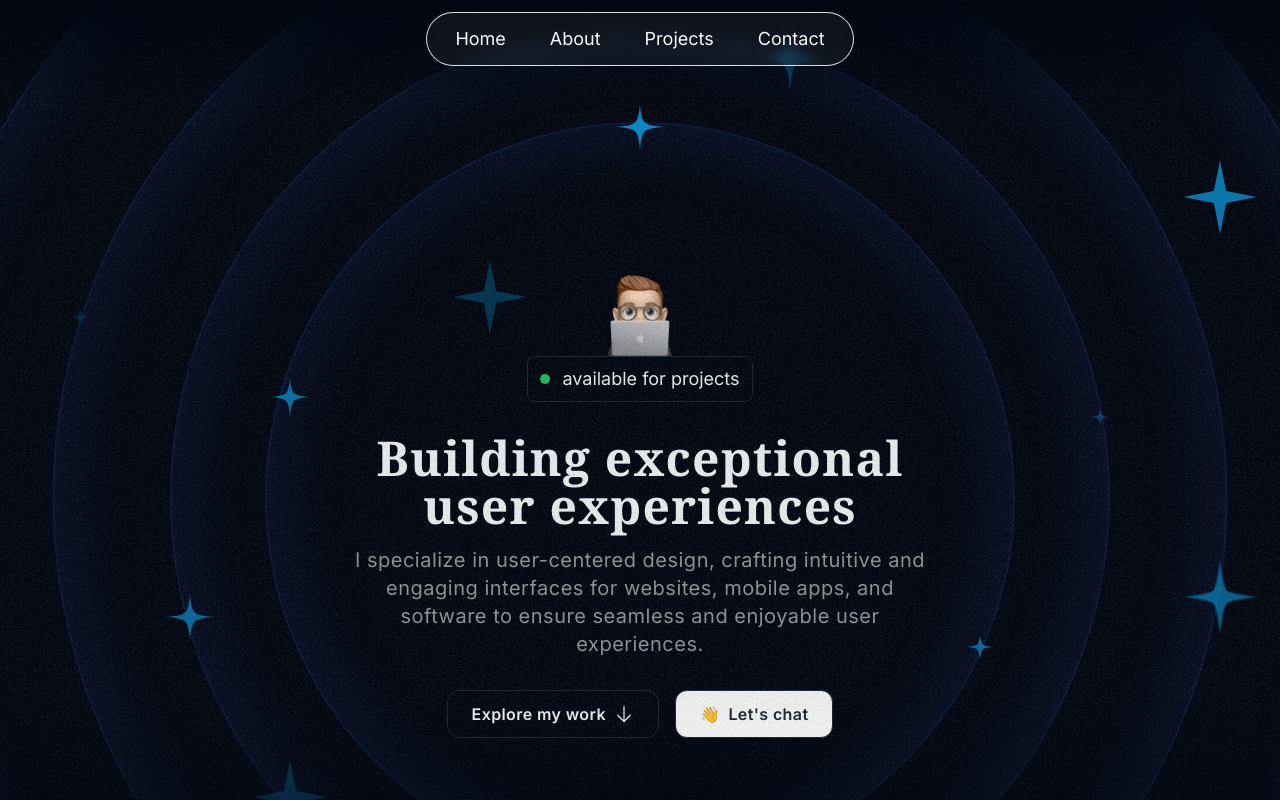
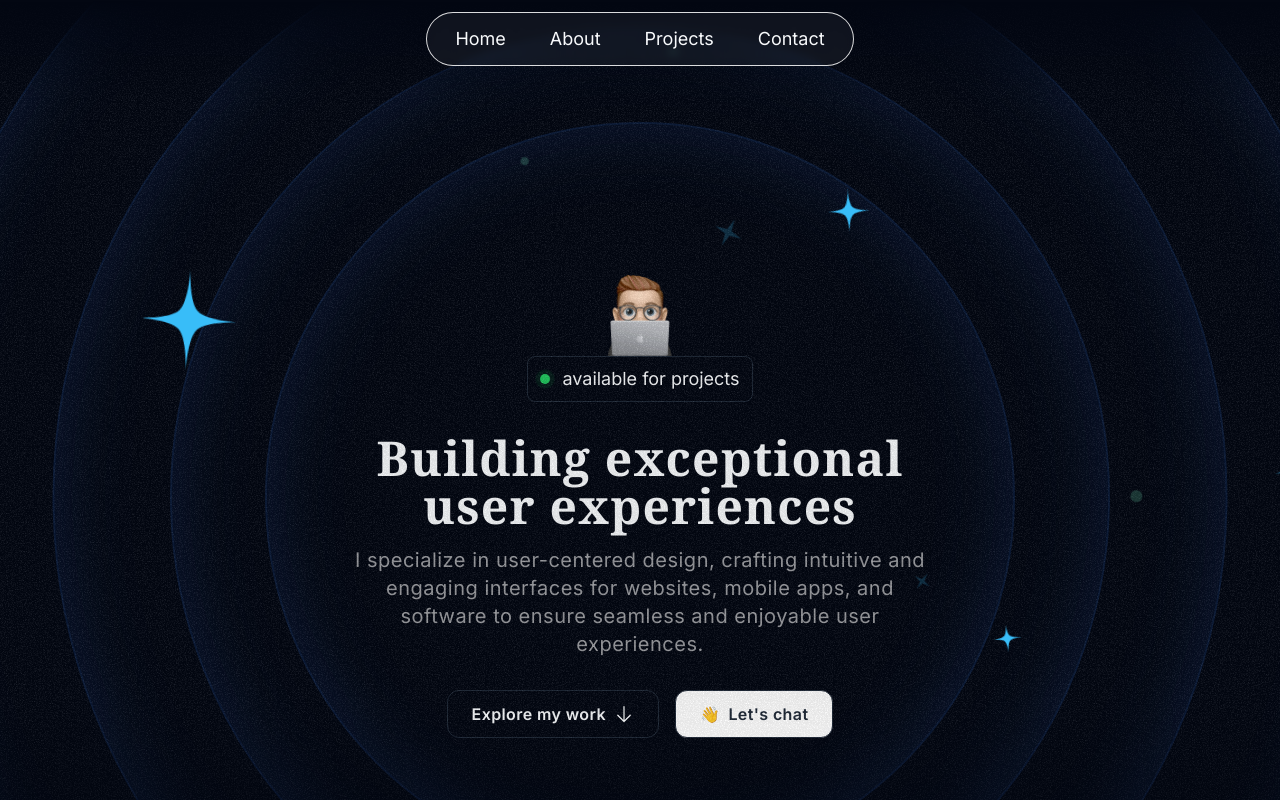
Before and after one commit to skouza101/my_new_portfolio, a Next.js app: page / in a window 1280 px wide. Shown: the top 800 px of the page. Built offline with nearby package versions, Linux system fonts and the light colour scheme; a web font is replaced by a local one.

Commit message:
animate hero section

```diff
--- a/package.json
+++ b/package.json
@@ -14,6 +14,7 @@
     "next": "^14.2.33",
     "react": "^18",
     "react-dom": "^18",
+    "react-icons": "^5.5.0",
     "tailwind-merge": "^2.4.0"
   },
   "devDependencies": {
--- a/src/app/page.tsx
+++ b/src/app/page.tsx
@@ -3,6 +3,9 @@ import { Header } from "../sections/Header";
 import { HeroSection } from "../sections/Hero";
 import { TapeSection } from "@/sections/Tape";
 import { AboutSection } from "@/sections/About";
+import { ContactSection } from "@/sections/Contact";
+import { Footer } from "@/sections/Footer";
+
 export default function Home() {
   return (
     <div>
@@ -11,6 +14,8 @@ export default function Home() {
       <ProjectsSection />
       <TapeSection />
       <AboutSection />
+      <ContactSection />
+      <Footer />
     </div>
   );
 }
--- /dev/null
+++ b/src/components/HeroOrbit.tsx
@@ -0,0 +1,56 @@
+import { PropsWithChildren } from "react";
+
+export const HeroOrbit = ({
+  children,
+  size,
+  rotation,
+  shouldOrbit = false,
+  orbitDuration,
+  shouldSpin = false,
+  spinDuration,
+}: PropsWithChildren<{
+  size: number;
+  rotation: number;
+  shouldOrbit?: boolean;
+  orbitDuration?: string;
+  shouldSpin?: boolean;
+  spinDuration?: string;
+}>) => {
+  return (
+    <div className="absolute left-1/2 top-1/2 -translate-x-1/2 -translate-y-1/2">
+      <div
+        className={shouldOrbit ? "animate-spin" : ""}
+        style={{
+          animationDuration: orbitDuration,
+          height: `${size}px`,
+          width: `${size}px`,
+        }}
+      >
+        <div
+          className="flex items-start justify-start"
+          style={{
+            transform: `rotate(${rotation}deg)`,
+            height: `${size}px`,
+            width: `${size}px`,
+          }}
+        >
+          <div
+            className={shouldSpin ? "animate-spin" : ""}
+            style={{
+              animationDuration: spinDuration,
+            }}
+          >
+            <div
+              className="inline-flex"
+              style={{
+                transform: `rotate(-${rotation}deg)`,
+              }}
+            >
+              {children}
+            </div>
+          </div>
+        </div>
+      </div>
+    </div>
+  );
+};
--- a/src/sections/Hero.tsx
+++ b/src/sections/Hero.tsx
@@ -4,6 +4,7 @@ import ArrowDownIcon from "@/assets/icons/arrow-down.svg";
 import Star from "@/assets/icons/star.svg";
 import Sparkle from "@/assets/icons/sparkle.svg";
 import grainImage from "@/assets/images/grain.jpg";
+import { HeroOrbit } from "@/components/HeroOrbit";
 
 export const HeroSection = () => {
   return (
@@ -19,76 +20,191 @@ export const HeroSection = () => {
         <div className="size-[1475px] hero-ring"></div>
         <div className="size-[1875px] hero-ring"></div>
 
-        <Star className="size-14 text-sky-500 absolute top-1/2 left-1/2 -translate-x-1/2 -translate-y-1/2 -mt-[370px] animate-pulse" />
-        <Star
-          className="size-10 text-sky-500/70 absolute top-1/2 left-1/2 -translate-x-1/2 -translate-y-1/2 mt-[360px] ml-[80px] animate-pulse"
-          style={{ animationDelay: "1s" }}
-        />
-        <Star
-          className="size-12 text-sky-500/80 absolute top-1/2 left-1/2 -translate-x-1/2 -translate-y-1/2 -ml-[350px] -mt-[100px] animate-pulse"
-          style={{ animationDelay: "2s" }}
-        />
-        <Star
-          className="size-8 text-sky-500/60 absolute top-1/2 left-1/2 -translate-x-1/2 -translate-y-1/2 ml-[340px] mt-[150px] animate-pulse"
-          style={{ animationDelay: "0.5s" }}
-        />
-
-        <Star
-          className="size-20 text-sky-500/80 absolute top-1/2 left-1/2 -translate-x-1/2 -translate-y-1/2 -mt-[440px] ml-[150px] animate-pulse"
-          style={{ animationDelay: "1.5s" }}
-        />
-        <Star
-          className="size-16 text-sky-500/60 absolute top-1/2 left-1/2 -translate-x-1/2 -translate-y-1/2 mt-[420px] -ml-[200px] animate-pulse"
-          style={{ animationDelay: "2.5s" }}
-        />
-        <Star
-          className="size-14 text-sky-500/70 absolute top-1/2 left-1/2 -translate-x-1/2 -translate-y-1/2 -ml-[450px] mt-[120px] animate-pulse"
-          style={{ animationDelay: "0.8s" }}
-        />
-        <Star
-          className="size-18 text-sky-500/50 absolute top-1/2 left-1/2 -translate-x-1/2 -translate-y-1/2 ml-[460px] -mt-[80px] animate-pulse"
-          style={{ animationDelay: "1.8s" }}
-        />
-
-        <Star
-          className="size-28 text-sky-500/40 absolute top-1/2 left-1/2 -translate-x-1/2 -translate-y-1/2 -mt-[550px] -ml-[200px] animate-pulse"
-          style={{ animationDelay: "0.3s" }}
-        />
-        <Star
-          className="size-24 text-sky-500/30 absolute top-1/2 left-1/2 -translate-x-1/2 -translate-y-1/2 mt-[520px] ml-[280px] animate-pulse"
-          style={{ animationDelay: "2.2s" }}
-        />
-        <Star
-          className="size-22 text-sky-500/35 absolute top-1/2 left-1/2 -translate-x-1/2 -translate-y-1/2 -ml-[560px] -mt-[180px] animate-pulse"
-          style={{ animationDelay: "1.2s" }}
-        />
-        <Star
-          className="size-20 text-sky-500/45 absolute top-1/2 left-1/2 -translate-x-1/2 -translate-y-1/2 ml-[580px] mt-[100px] animate-pulse"
-          style={{ animationDelay: "2.8s" }}
-        />
-        <Sparkle
-          className="size-20 text-sky-500/45 absolute top-1/2 left-1/2 -translate-x-1/2 -translate-y-1/2 -ml-[150px] -mt-[200px] animate-pulse"
-          style={{ animationDelay: "1.8s" }}
-        />
-
-        <Sparkle
-          className="size-20 text-sky-500/45 absolute top-1/2 left-1/2 -translate-x-1/2 -translate-y-1/2 -ml-[200px] mt-[300px] md:-ml-[350px] animate-pulse"
-          style={{ animationDelay: "1.8s" }}
-        />
-
-        <Sparkle
-          className="size-20 text-sky-500/45 absolute top-1/2 left-1/2 -translate-x-1/2 -translate-y-1/2 ml-[580px] mt-[100px] animate-pulse"
-          style={{ animationDelay: "3.8s" }}
-        />
-        <Sparkle
-          className="size-20 text-sky-500/90 absolute top-1/2 left-1/2 -translate-x-1/2 -translate-y-1/2 ml-[580px] -mt-[300px] animate-pulse"
-          style={{ animationDelay: "2s" }}
-        />
+        <HeroOrbit
+          size={430}
+          rotation={-14}
+          shouldOrbit
+          orbitDuration="30s"
+          shouldSpin
+          spinDuration="3s"
+        >
+          <Sparkle className="size-8 text-sky-400/20" />
+        </HeroOrbit>
+        <HeroOrbit
+          size={440}
+          rotation={79}
+          shouldOrbit
+          orbitDuration="32s"
+          shouldSpin
+          spinDuration="3s"
+        >
+          <Sparkle className="size-5 text-sky-400/20" />
+        </HeroOrbit>
+        <HeroOrbit size={520} rotation={-41} shouldOrbit orbitDuration="34s">
+          <div className="size-2 rounded-full bg-emerald-300/20" />
+        </HeroOrbit>
+        <HeroOrbit
+          size={530}
+          rotation={178}
+          shouldOrbit
+          orbitDuration="36s"
+          shouldSpin
+          spinDuration="3s"
+        >
+          <Sparkle className="size-10 text-sky-400/20" />
+        </HeroOrbit>
+        <HeroOrbit
+          size={550}
+          rotation={20}
+          shouldOrbit
+          orbitDuration="38s"
+          shouldSpin
+          spinDuration="6s"
+        >
+          <Star className="size-12 text-sky-400" />
+        </HeroOrbit>
+        <HeroOrbit
+          size={590}
+          rotation={98}
+          shouldOrbit
+          orbitDuration="40s"
+          shouldSpin
+          spinDuration="6s"
+        >
+          <Star className="size-8 text-sky-400" />
+        </HeroOrbit>
+        <HeroOrbit size={650} rotation={-5} shouldOrbit orbitDuration="42s">
+          <div className="size-2 rounded-full bg-emerald-300/20" />
+        </HeroOrbit>
+        <HeroOrbit
+          size={710}
+          rotation={144}
+          shouldOrbit
+          orbitDuration="44s"
+          shouldSpin
+          spinDuration="3s"
+        >
+          <Sparkle className="size-14 text-sky-400/20" />
+        </HeroOrbit>
+        <HeroOrbit size={720} rotation={85} shouldOrbit orbitDuration="46s">
+          <div className="size-3 rounded-full bg-emerald-300/20" />
+        </HeroOrbit>
+        <HeroOrbit
+          size={800}
+          rotation={-72}
+          shouldOrbit
+          orbitDuration="48s"
+          shouldSpin
+          spinDuration="6s"
+        >
+          <Star className="size-28 text-sky-400" />
+        </HeroOrbit>
+        <HeroOrbit
+          size={860}
+          rotation={-180}
+          shouldSpin
+          spinDuration="6s"
+          shouldOrbit
+          orbitDuration="50s"
+        >
+          <Star className="size-24 text-sky-400/50" />
+        </HeroOrbit>
+        <HeroOrbit
+          size={880}
+          rotation={-20}
+          shouldSpin
+          spinDuration="6s"
+          shouldOrbit
+          orbitDuration="52s"
+        >
+          <Star className="size-12 text-sky-400/30" />
+        </HeroOrbit>
+        <HeroOrbit
+          size={1000}
+          rotation={90}
+          shouldSpin
+          spinDuration="6s"
+          shouldOrbit
+          orbitDuration="55s"
+        >
+          <Star className="size-16 text-sky-400/70" />
+        </HeroOrbit>
+        <HeroOrbit
+          size={1100}
+          rotation={130}
+          shouldSpin
+          spinDuration="6s"
+          shouldOrbit
+          orbitDuration="58s"
+        >
+          <Star className="size-8 text-sky-400/40" />
+        </HeroOrbit>
+        <HeroOrbit
+          size={1200}
+          rotation={-120}
+          shouldSpin
+          spinDuration="6s"
+          shouldOrbit
+          orbitDuration="60s"
+        >
+          <Star className="size-20 text-sky-400/60" />
+        </HeroOrbit>
+        <HeroOrbit
+          size={1350}
+          rotation={-80}
+          shouldSpin
+          spinDuration="6s"
+          shouldOrbit
+          orbitDuration="62s"
+        >
+          <Star className="size-24 text-sky-400/30" />
+        </HeroOrbit>
+        <HeroOrbit
+          size={1450}
+          rotation={160}
+          shouldSpin
+          spinDuration="6s"
+          shouldOrbit
+          orbitDuration="65s"
+        >
+          <Star className="size-22 text-sky-400/35" />
+        </HeroOrbit>
+        <HeroOrbit
+          size={1550}
+          rotation={40}
+          shouldSpin
+          spinDuration="6s"
+          shouldOrbit
+          orbitDuration="68s"
+        >
+          <Star className="size-12 text-sky-400/20" />
+        </HeroOrbit>
+        <HeroOrbit
+          size={1650}
+          rotation={-150}
+          shouldSpin
+          spinDuration="6s"
+          shouldOrbit
+          orbitDuration="70s"
+        >
+          <Star className="size-16 text-sky-400/20" />
+        </HeroOrbit>
+        <HeroOrbit
+          size={1750}
+          rotation={20}
+          shouldSpin
+          spinDuration="6s"
+          shouldOrbit
+          orbitDuration="72s"
+        >
+          <Star className="size-20 text-sky-400/20" />
+        </HeroOrbit>
       </div>
       <div className="container">
         <div className="flex flex-col items-center ">
           <Image src={memojiImage} alt="memoji" width={100} height={100} />
           <div className="bg-gray-950 border border-gray-800 px-3 py-2 inline-flex items-center gap-3 rounded-lg">
+            <div className="bg-green-500 size-2.5 rounded-full animate-ping absolute"></div>
             <div className="bg-green-500 size-2.5 rounded-full"></div>
             <div className="text-sm lg:text-lg">available for projects</div>
           </div>
```
Also changed, not shown: src/sections/Contact.tsx (+32 -1 lines), src/sections/Footer.tsx (+58 -1 lines), 1 other file (tests, documents, lock files or other folders).
